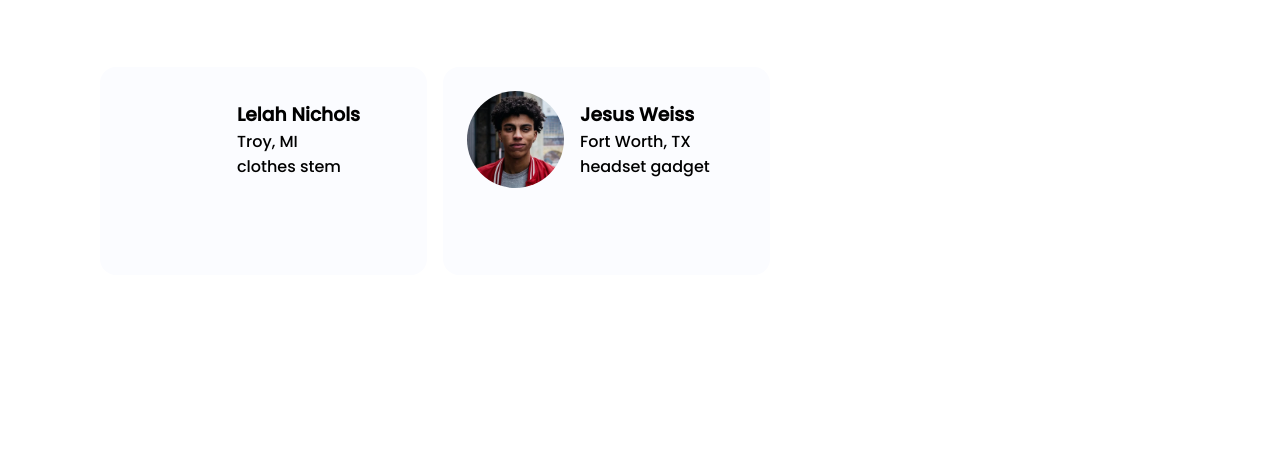
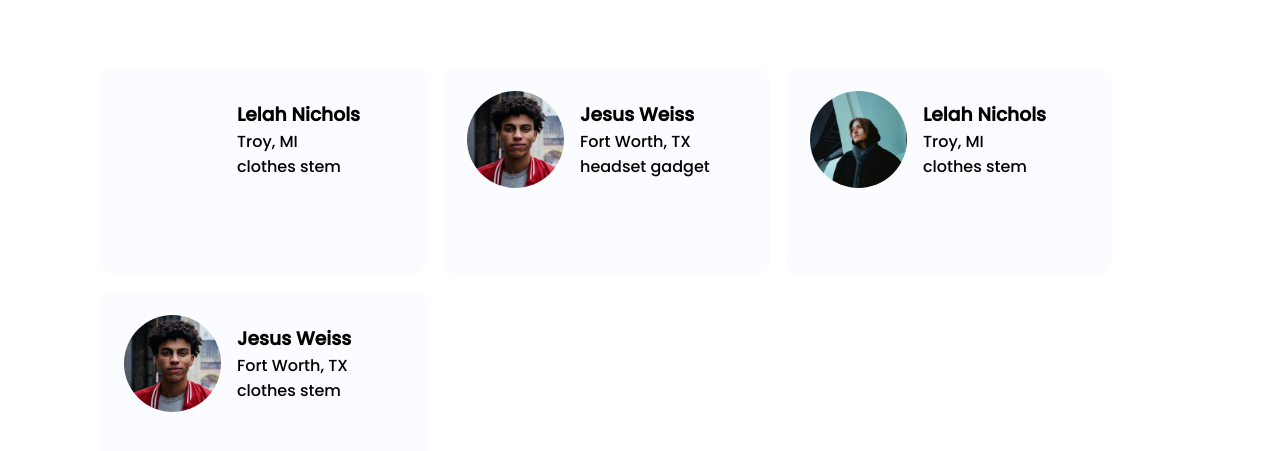
Before and after one commit to Meekaylah/Days_of_Code, a plain HTML site: page Frontend Days of Code/usersList/index.html in a window 1280 px wide. Shown: the part 225-676 px from the top of the page. Drawn offline with Linux system fonts and the light colour scheme.

Commit message:
Colected data from json file

```diff
--- a/Frontend Days of Code/usersList/data.json
+++ b/Frontend Days of Code/usersList/data.json
@@ -1,7 +1,7 @@
 [
     {
         "user": "Lelah Nichols",
-        "avatar": "./image/lelah.png",
+        "avatar": "./images/lelah.png",
         "state": "Troy, MI",
         "tags": [
             "clothes",
@@ -10,7 +10,7 @@
     },
     {
         "user": "Jesus Weiss",
-        "avatar": "./image/jesus.png",
+        "avatar": "./images/jesus.png",
         "state": "Fort Worth, TX",
         "tags": [
             "headset",
--- a/Frontend Days of Code/usersList/script.js
+++ b/Frontend Days of Code/usersList/script.js
@@ -1,4 +1,23 @@
+const card = document.querySelector(".list")
 fetch("./data.json")
     .then(res => res.json()
-    .then(data => console.log(data))
+    .then(data => {
+        data.forEach(post => {
+            card.insertAdjacentHTML("beforeend",
+                `<div class="card">
+                    <div class="profile">
+                        <div id="pfp" style="background-image: url(${post.avatar});"></div>
+                        <div class="info">
+                            <h3 class="name">${post.user}</h3>
+                            <span class="state">${post.state}</span>
+                            <div class="ptags">
+                                <span>clothes</span>
+                                <span>stem</span>
+                            </div>
+                        </div>
+                    </div>
+                </div>`
+            )
+        })
+    })
 )
--- a/Frontend Days of Code/usersList/style.css
+++ b/Frontend Days of Code/usersList/style.css
@@ -72,6 +72,7 @@
 .list {
     display: flex;
     gap: 1rem;
+    flex-wrap: wrap;
 }
 
 .card {
@@ -112,6 +113,9 @@
     .tags span {
         font-size: 0.75rem;
     }
+    .list{
+        justify-content: center;
+    }
 }
 
 @media only screen and (max-width: 654px) {
```
